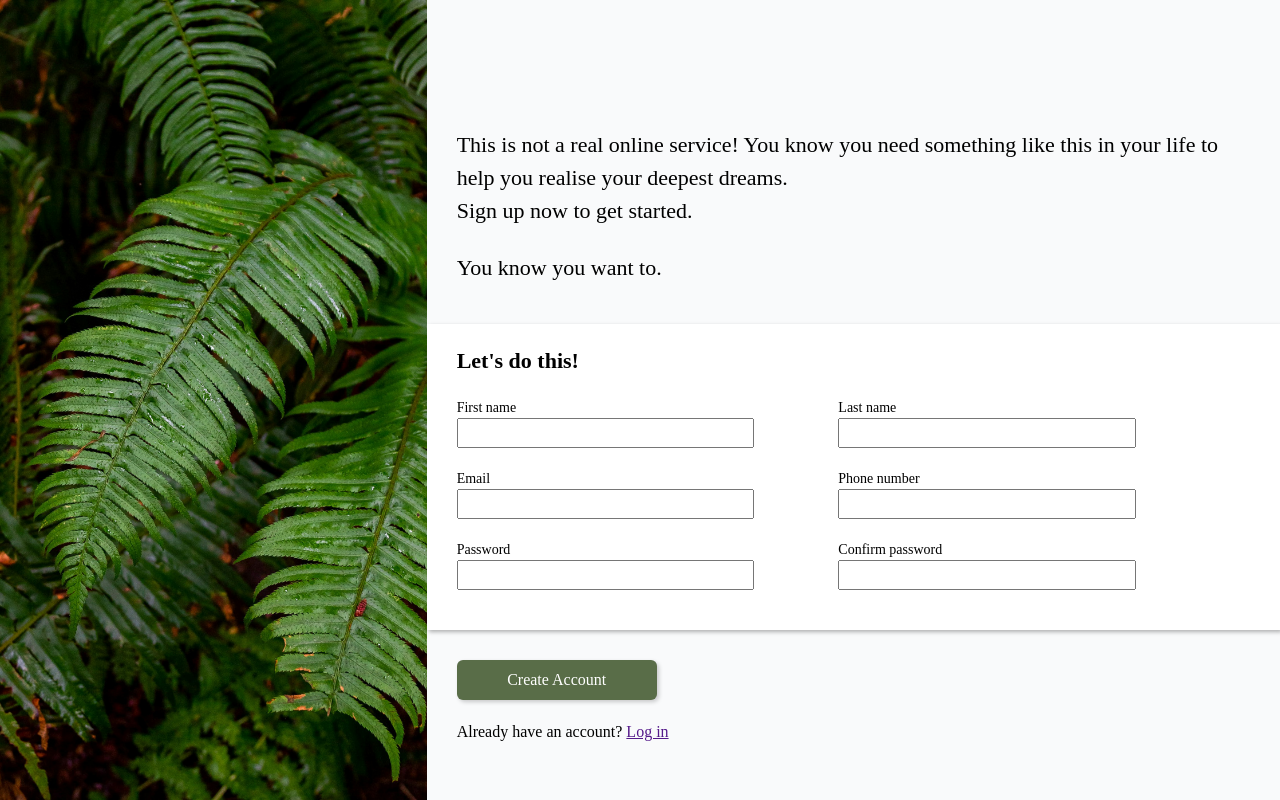
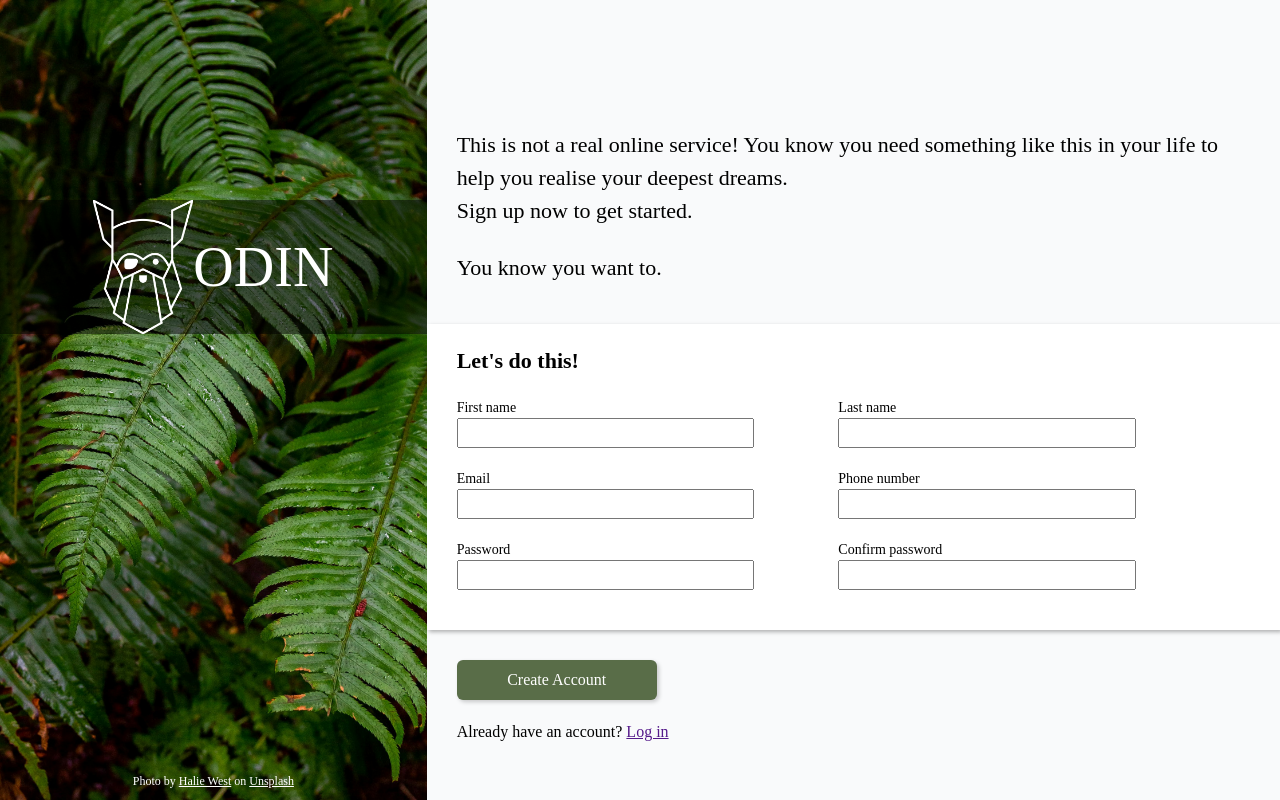
Before and after one commit to wishyrater/odin-sign-up, a plain HTML site: page index.html in a window 1280 px wide. Drawn offline with Linux system fonts and the light colour scheme.

Commit message:
Add logo and photo credit on top of background image

```diff
--- a/index.html
+++ b/index.html
@@ -8,8 +8,13 @@
 </head>
 <body>
     <div id="left-column">
-        <img src="images/leaves.jpg" alt="Lush leaves">
-
+        <div class="img-container"><img src="images/leaves.jpg" alt="Lush leaves"></div>
+        <div class="logo-container">
+            <img src="images/odin-logo.png" alt="Odin logo">ODIN
+        </div>
+        <div class="credit-container">
+            Photo by <a href="https://unsplash.com/@haliewestphoto?utm_content=creditCopyText&utm_medium=referral&utm_source=unsplash">Halie West</a> on <a href="https://unsplash.com/photos/green-leaf-plant-in-close-up-photography-25xggax4bSA?utm_content=creditCopyText&utm_medium=referral&utm_source=unsplash">Unsplash</a>
+        </div>
     </div>
     <div id="right-column">
         <div class="intro-container">
--- a/styles.css
+++ b/styles.css
@@ -50,6 +50,41 @@ body {
     flex-direction: column;
     justify-content: center;
     align-items: center;
+
+    position: relative;
+}
+
+.img-container {
+    height: 100%;
+}
+
+.logo-container {
+    position: absolute;
+    top: 25%;
+    width: 100%;
+    background-color: rgba(0, 0, 0, 0.5);
+    color: white;
+    font-size: 56px;
+
+    display: flex;
+    justify-content: center;
+    align-items: center;
+}
+
+.logo-container img {
+    width: 100px;
+    height: auto;
+}
+
+.credit-container {
+    position: absolute;
+    bottom: 10px;
+    color: white;
+    font-size: 12px;
+}
+
+.credit-container a {
+    color: white;
 }
 
 #left-column img {
```
